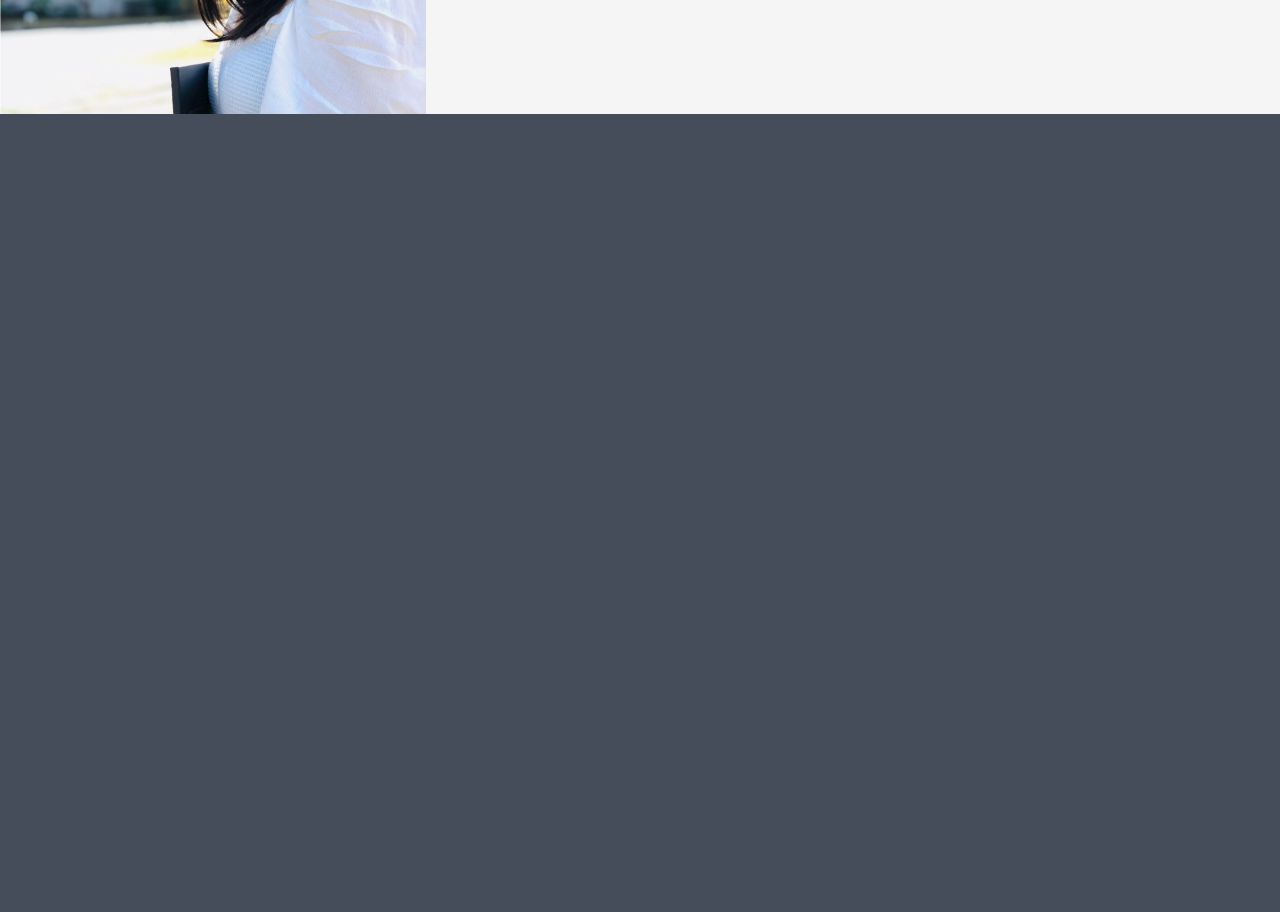
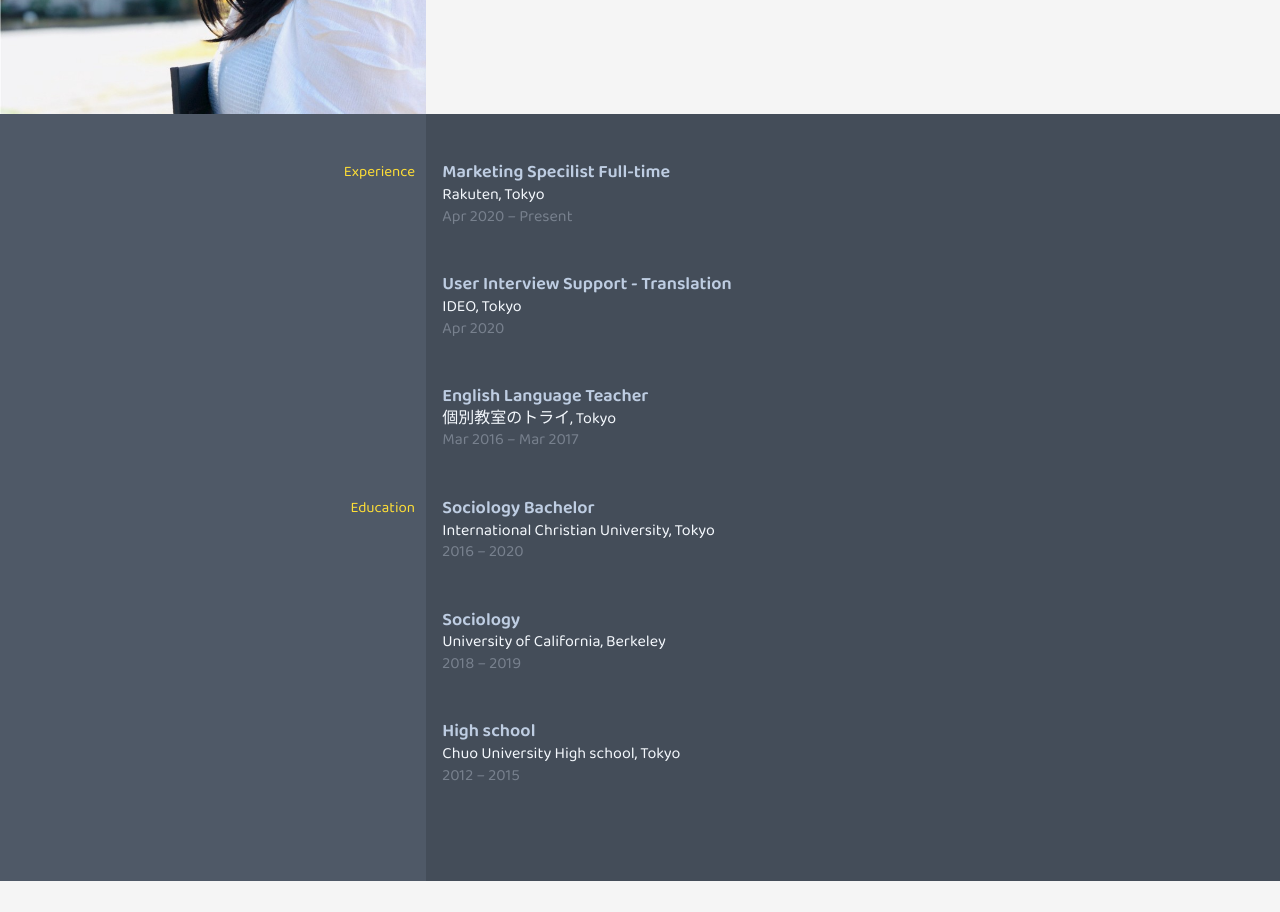
Before and after one commit to AmedeoSpagnolo/ryokoyokota, a website: page index.html in a window 1280 px wide. Shown: the part 312-1224 px from the top of the page. After the commit the page ends 1193 px from the top, so only its background shows below. Drawn offline with nearby package versions, Linux system fonts and the light colour scheme.

Commit message:
add content cv

```diff
--- a/assets/styles/portfolio.css
+++ b/assets/styles/portfolio.css
@@ -6,6 +6,7 @@
 }
 .portfolio .hello {
   width: 100%;
+  margin: 2rem 0 0 0;
 }
 .portfolio .img {
   margin: 0;
@@ -15,7 +16,6 @@
 
 .portfolio .info {
   background-color: #444d59;
-  height: 30rem;
   color: white;
 }
 .jobtitle {
@@ -27,4 +27,53 @@
 .iam {
   font-size: 46px;
     margin: 0;
+    position: relative;
 }
+
+.info{
+  position: relative;
+  padding: 3rem 0;
+}
+.info .left {
+  background-color: #4f5967;
+  width: 33.3%;
+  height: 100%;
+  position: absolute;
+  top: 0;
+  left: 0;
+  z-index: 10;
+}
+
+.info .content{
+  z-index: 100;
+}
+
+.info .content .section .title {
+  width: 33.3%;
+}
+.info .content .section_title{
+  text-align: right;
+  margin: 2px 0.7rem 2rem 0;
+  font-size: 15px;
+  font-weight: 400;
+  color: #ffdf36;
+}
+
+.experience {
+  margin: 0 0 3rem 1rem;
+
+}
+.experience .exp_title {
+  margin: 0;
+  font-size: 18px;
+  font-weight: 600;
+  color: #becde2;
+}
+.experience .exp_company {
+  margin: 0.2rem 0;
+  color: #f4f8fd;
+}
+.experience .exp_time {
+  margin: 0;
+  color: #78818e;
+}
--- a/partials/portfolio.html
+++ b/partials/portfolio.html
@@ -9,6 +9,60 @@
     </div>
   </div>
 
-  <div wide class="info"></div>
-  <div wide class="info"></div>
+  <div wide class="info" row start-start>
+    <div class="left" col start-end></div>
+
+    <div class="content" wide col start-start>
+
+      <!-- experience -->
+      <div class="section exp" wide row start-start>
+        <div class="title"row end-start>
+          <h3 class="section_title">Experience</h3>
+        </div>
+        <div col center-center>
+          <div class="experience">
+            <p class="exp_title">Marketing Specilist Full-time</p>
+            <p class="exp_company">Rakuten, Tokyo</p>
+            <p class="exp_time">Apr 2020 – Present</p>
+          </div>
+          <div class="experience">
+            <p class="exp_title">User Interview Support - Translation</p>
+            <p class="exp_company">IDEO, Tokyo</p>
+            <p class="exp_time">Apr 2020</p>
+          </div>
+          <div class="experience">
+            <p class="exp_title">English Language Teacher</p>
+            <p class="exp_company">個別教室のトライ, Tokyo</p>
+            <p class="exp_time">Mar 2016 – Mar 2017</p>
+          </div>
+        </div>
+      </div>
+      <!-- experience -->
+
+      <!-- education -->
+      <div class="section exp" wide row start-start>
+        <div class="title"row end-start>
+          <h3 class="section_title">Education</h3>
+        </div>
+        <div col center-center>
+          <div class="experience">
+            <p class="exp_title">Sociology Bachelor</p>
+            <p class="exp_company">International Christian University, Tokyo</p>
+            <p class="exp_time">2016 – 2020</p>
+          </div>
+          <div class="experience">
+            <p class="exp_title">Sociology</p>
+            <p class="exp_company">University of California, Berkeley</p>
+            <p class="exp_time">2018 – 2019</p>
+          </div>
+          <div class="experience">
+            <p class="exp_title">High school</p>
+            <p class="exp_company">Chuo University High school, Tokyo</p>
+            <p class="exp_time">2012 – 2015</p>
+          </div>
+        </div>
+      </div>
+    </div>
+
+  </div>
 </div>
```
